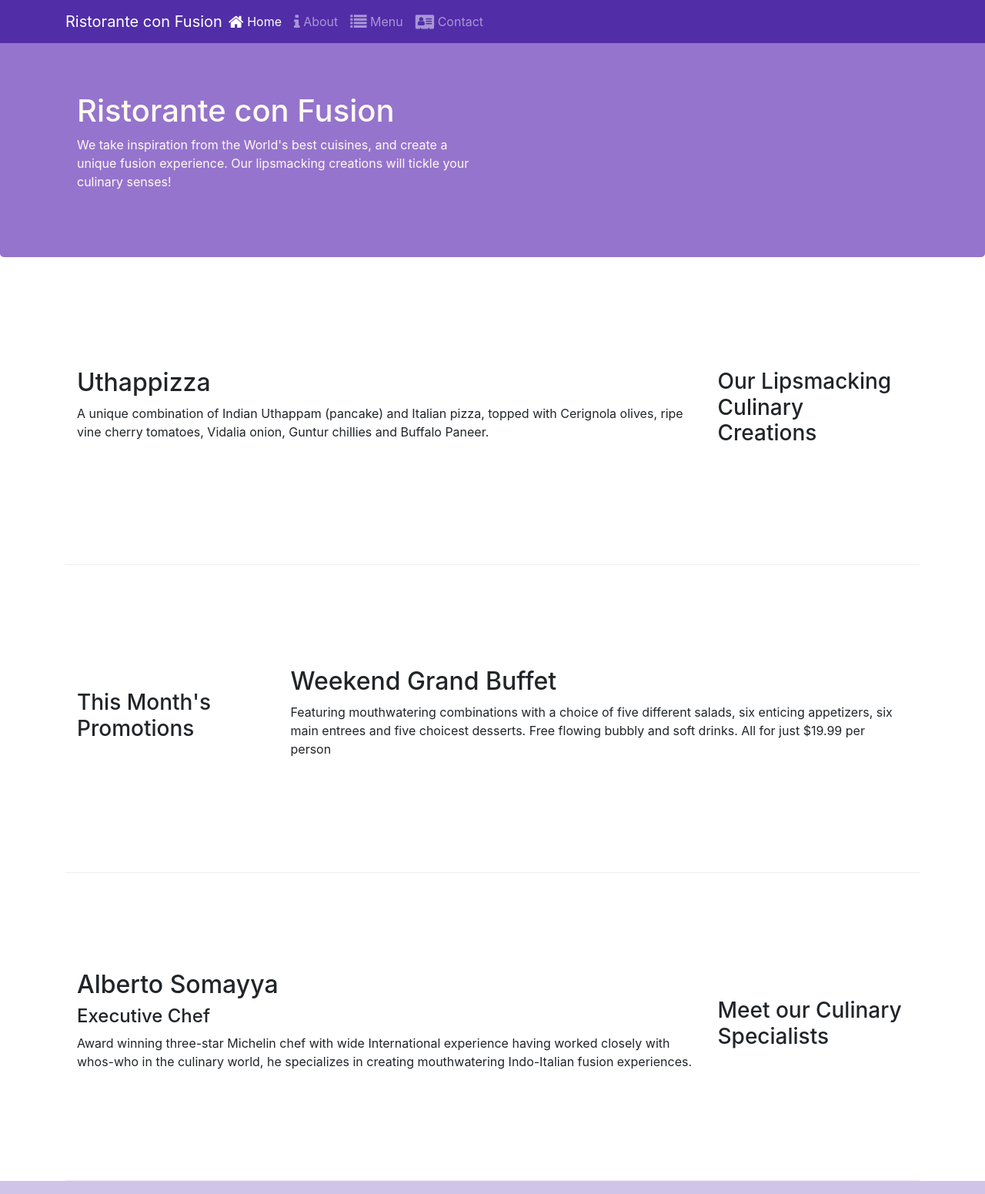
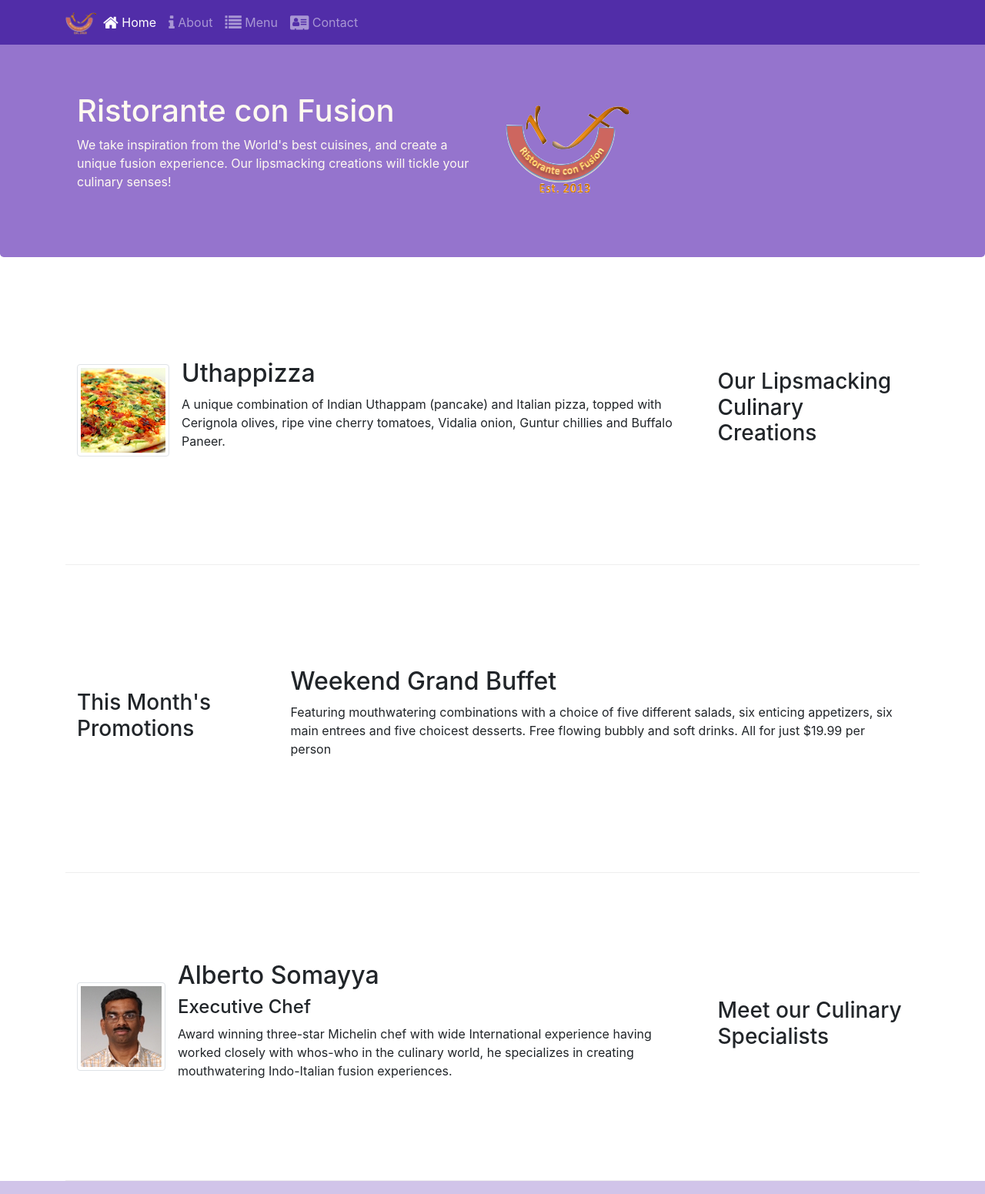
Before and after one commit to aliahsan07/bootStrapFTW, a website: page index.html in a window 1280 px wide. Shown: the top 1551 px of the page at 77% size. Drawn offline with nearby package versions, Linux system fonts and the light colour scheme.

Commit message:
Media and Images

```diff
--- a/index.html
+++ b/index.html
@@ -26,7 +26,7 @@
             <button class="navbar-toggler" type="button" data-toggle="collapse" data-target="#Navbar">
                 <span class="navbar-toggler-icon"></span>
             </button>
-            <a class="navbar-brand mr-auto" href="#">Ristorante con Fusion</a>
+            <a class="navbar-brand mr-auto" href="#"><img src="img/logo.png" height="30" width="41"></a>
 
             <div class="collapse navbar-collapse" id="Navbar">
                 <ul class="navbar-nav mr-auto">
@@ -50,7 +50,8 @@
                     <h1>Ristorante con Fusion</h1>
                     <p>We take inspiration from the World's best cuisines, and create a unique fusion experience. Our lipsmacking creations will tickle your culinary senses!</p>
                 </div>
-                <div class="col-12 col-sm">
+                <div class="col-12 col-sm align-self-center">
+                    <img src="img/logo.png" class="img-fluid">
                 </div>
             </div>
         </div>
@@ -62,8 +63,16 @@
                 <h3>Our Lipsmacking Culinary Creations</h3>
             </div>
             <div class="col col-sm order-sm-first col-md">
-                <h2>Uthappizza</h2>
-                <p>A unique combination of Indian Uthappam (pancake) and Italian pizza, topped with Cerignola olives, ripe vine cherry tomatoes, Vidalia onion, Guntur chillies and Buffalo Paneer.</p>
+                <div class="media">
+                    <img class="d-flex mr-3 img-thumbnail align-self-center"
+                        src="img/uthappizza.png" alt="uthappizza">
+                    <div class="media-body">
+                        <h2 class="mt-0">Uthappizza</h2>
+                        <p>A unique combination of Indian Uthappam (pancake) and Italian pizza, topped with Cerignola olives, ripe vine cherry tomatoes, Vidalia onion, Guntur chillies and Buffalo Paneer.</p>
+                    </div>
+
+                </div>
+
             </div>
         </div>
 
@@ -83,9 +92,14 @@
                 <h3>Meet our Culinary Specialists</h3>
             </div>
             <div class="col col-sm order-sm-first col-md">
-                <h2>Alberto Somayya</h2>
-                <h4>Executive Chef</h4>
-                <p>Award winning three-star Michelin chef with wide International experience having worked closely with whos-who in the culinary world, he specializes in creating mouthwatering Indo-Italian fusion experiences. </p>
+                <div class="media">
+                    <img class="d-flex mr-3 img-thumbnail align-self-center" src="img/alberto.png" alt="alberto">
+                    <div class="media-body">
+                            <h2 class="mt-0">Alberto Somayya</h2>
+                            <h4>Executive Chef</h4>
+                            <p>Award winning three-star Michelin chef with wide International experience having worked closely with whos-who in the culinary world, he specializes in creating mouthwatering Indo-Italian fusion experiences. </p>
+                    </div>
+                </div>
             </div>
         </div>
     </div>
```
Also changed, not shown: aboutus.html (+3 -2 lines), contactus.html (+3 -2 lines), img/alberto.png (added), img/buffet.png (added), img/logo.png (added), img/uthappizza.png (added), 1 other file.
